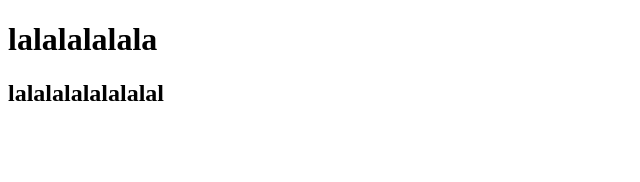
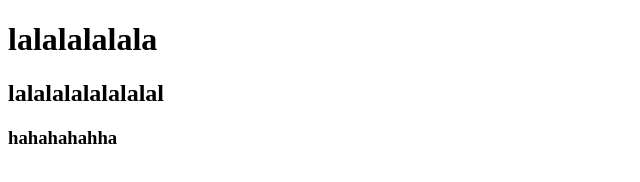
Before and after one commit to Charlene0843/git-practice, a plain HTML site: page index.html in a window 1280 px wide. Shown: the whole page, without its empty margins (0-640 px from the left). Drawn offline with Linux system fonts and the light colour scheme.

Commit message:
hahahhaha

```diff
--- a/index.html
+++ b/index.html
@@ -9,5 +9,6 @@
 <body>
     <h1>lalalalalala</h1>
     <h2>lalalalalalalalal</h2>
+    <h3>hahahahahha</h3>
 </body>
 </html>
```
